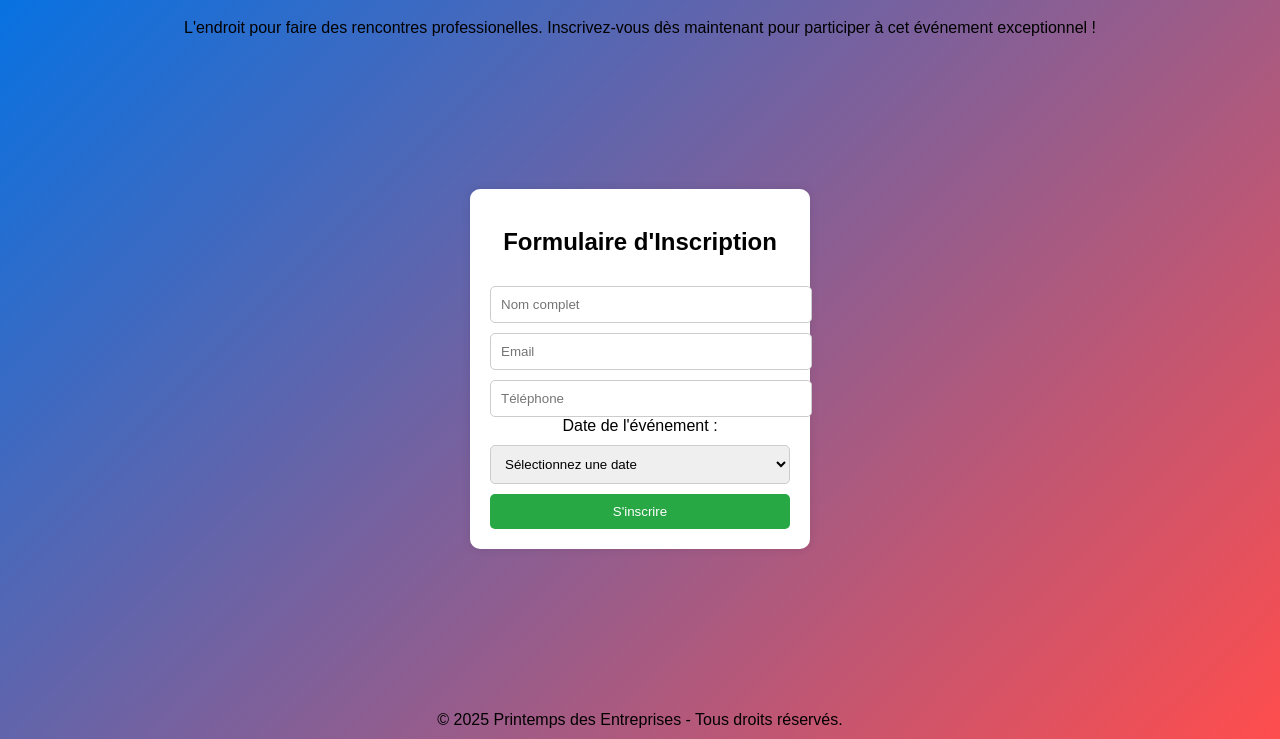
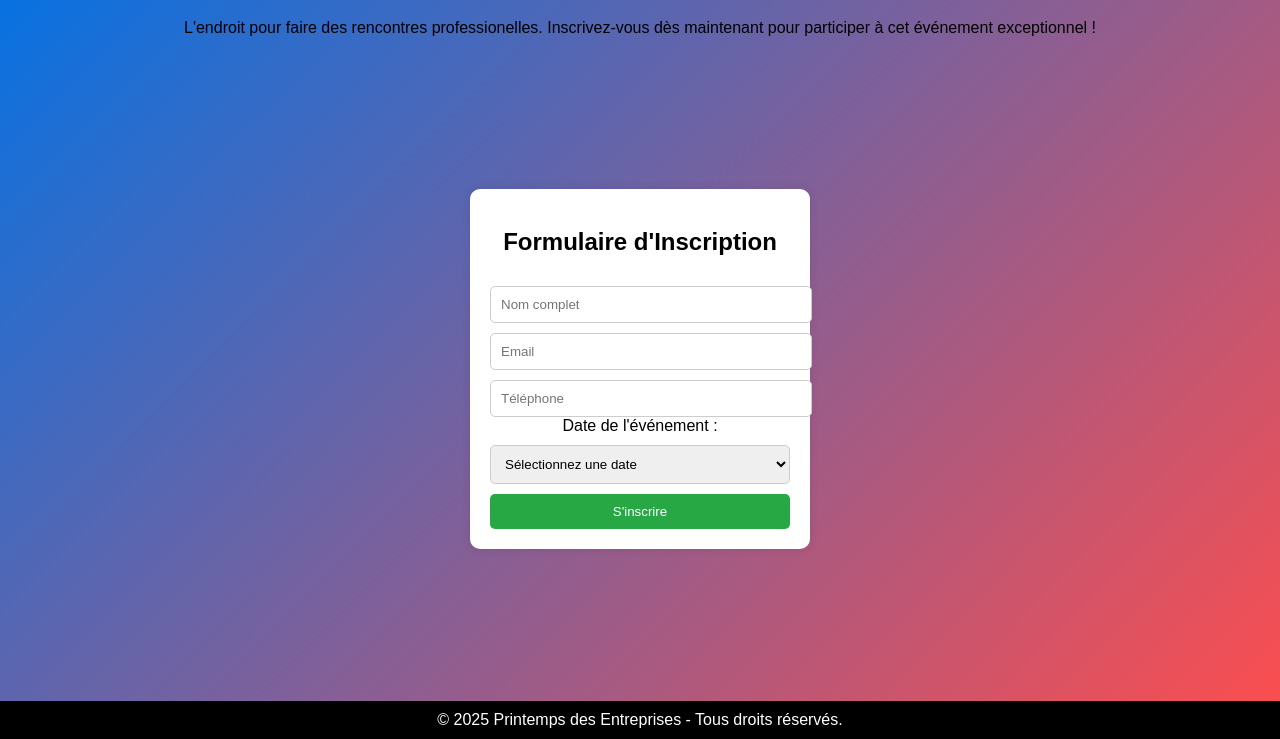
Before and after one commit to matpeu/matpeu.github.io, a plain HTML site: page index.html in a window 1280 px wide. Shown: the part 61-800 px from the top of the page. Drawn offline with Linux system fonts and the light colour scheme.

Commit message:
Update general.css

```diff
--- a/styles/general.css
+++ b/styles/general.css
@@ -27,7 +27,8 @@ html, body {
 
 /* Styles du footer */
 footer {
-  background-color: color(black);
+  background-color: black;
+  color: white;
   text-align: center;
   padding: 10px 0;
   width: 100%;
```
